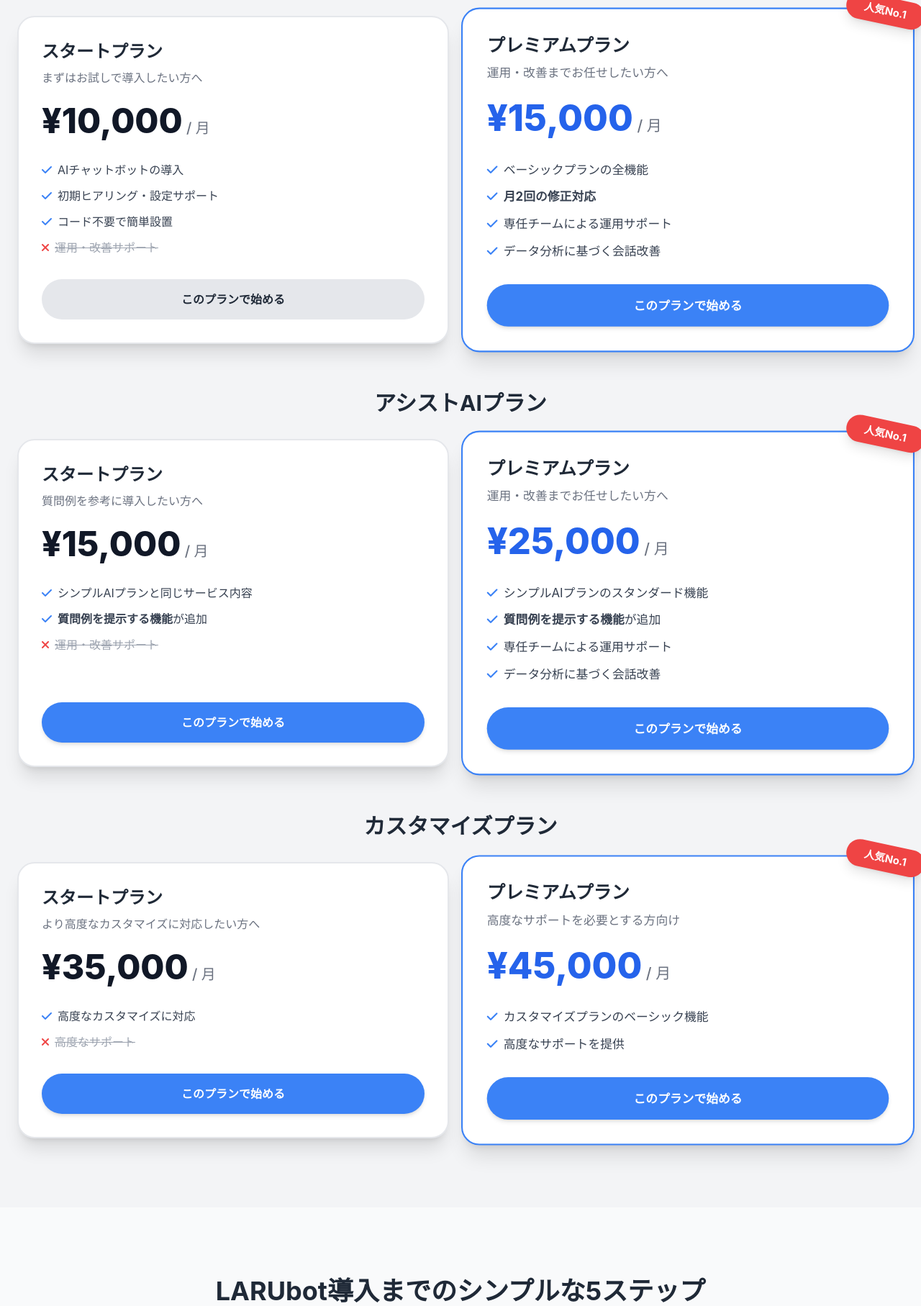
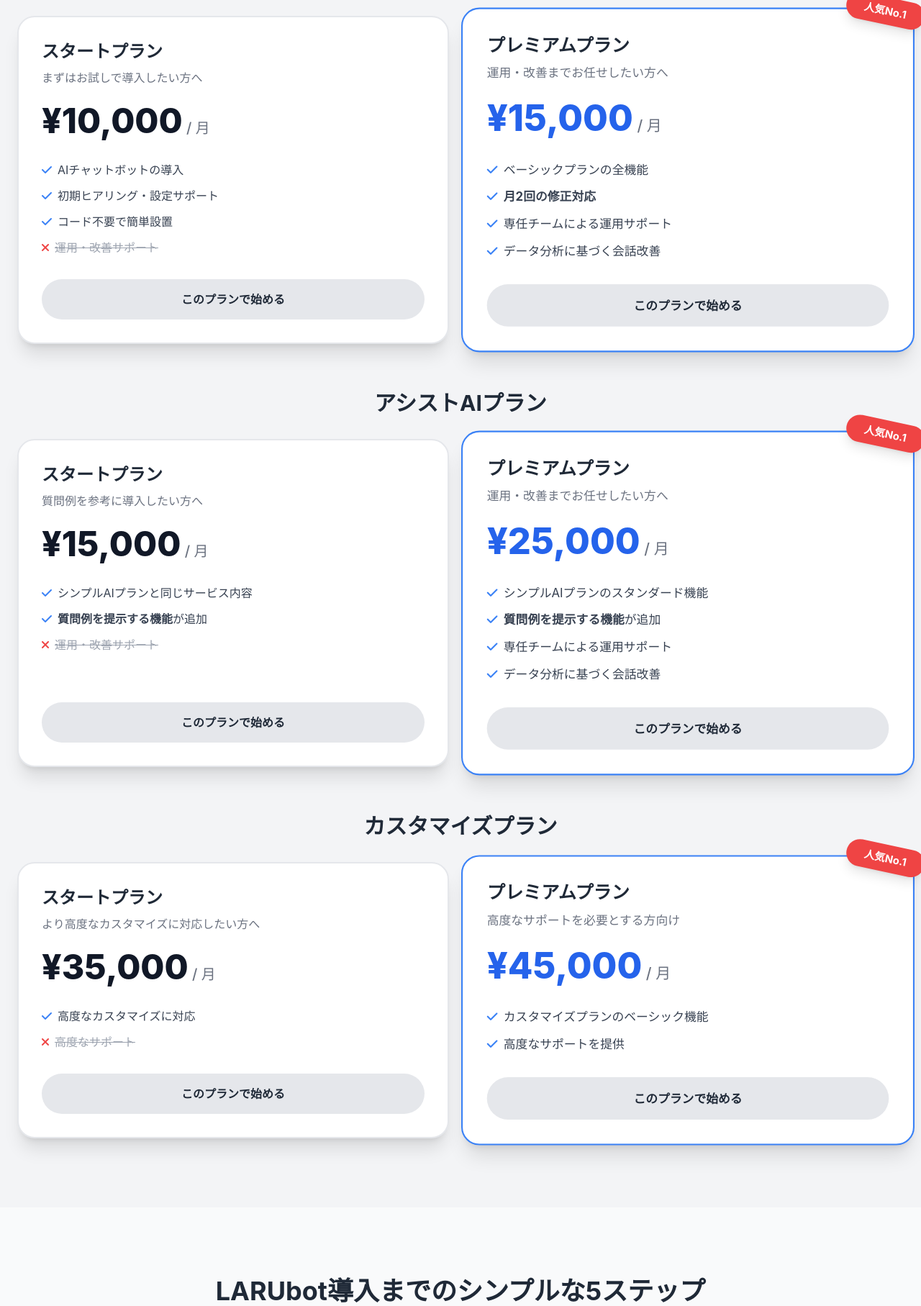
Before and after one commit to takumichatbot/LARUbot_homepage, a Flask app: page / in a window 1280 px wide. Shown: the part 2983-4798 px from the top of the page at 72% size. Run offline with Flask 3, Linux system fonts and the light colour scheme; some libraries are stand-ins or nearby versions.

Commit message:
fix: 料金プランボタンのデザインとクリック範囲を修正

```diff
--- a/templates/index.html
+++ b/templates/index.html
@@ -342,7 +342,7 @@
                     <li class="flex items-center space-x-2"><i class="fas fa-check text-blue-500"></i><span>データ分析に基づく会話改善</span></li>
                 </ul>
             </div>
-            <a href="#contact-form" class="mt-auto block text-center bg-blue-500 text-white font-bold py-4 px-6 rounded-full hover:bg-blue-600 transition duration-300 shadow-md relative z-20 pointer-events-auto" onclick="selectPlanAndScroll('シンプルAIプラン - プレミアムプラン')">
+            <a href="#contact-form" class="mt-auto block text-center bg-gray-200 text-gray-800 font-bold py-4 px-6 rounded-full hover:bg-gray-300 transition duration-300 no-select" oncontextmenu="return false;" onclick="selectPlanAndScroll('シンプルAIプラン - プレミアムプラン')">
                 このプランで始める
             </a>
         </div>
@@ -365,7 +365,7 @@
                     <li class="flex items-center space-x-2"><i class="fas fa-times text-red-500"></i><span class="text-gray-400 line-through">運用・改善サポート</span></li>
                 </ul>
             </div>
-            <a href="#contact-form" class="mt-auto block text-center bg-blue-500 text-white font-bold py-4 px-6 rounded-full hover:bg-blue-600 transition duration-300 shadow-md relative z-20 pointer-events-auto" onclick="selectPlanAndScroll('アシストAIプラン - スタートプラン')">
+            <a href="#contact-form" class="mt-auto block text-center bg-gray-200 text-gray-800 font-bold py-4 px-6 rounded-full hover:bg-gray-300 transition duration-300 no-select" oncontextmenu="return false;" onclick="selectPlanAndScroll('アシストAIプラン - スタートプラン')">
                 このプランで始める
             </a>
         </div>
@@ -384,7 +384,7 @@
                     <li class="flex items-center space-x-2"><i class="fas fa-check text-blue-500"></i><span>データ分析に基づく会話改善</span></li>
                 </ul>
             </div>
-            <a href="#contact-form" class="mt-auto block text-center bg-blue-500 text-white font-bold py-4 px-6 rounded-full hover:bg-blue-600 transition duration-300 shadow-md relative z-20 pointer-events-auto" onclick="selectPlanAndScroll('アシストAIプラン - プレミアムプラン')">
+            <a href="#contact-form" class="mt-auto block text-center bg-gray-200 text-gray-800 font-bold py-4 px-6 rounded-full hover:bg-gray-300 transition duration-300 no-select" oncontextmenu="return false;" onclick="selectPlanAndScroll('アシストAIプラン - プレミアムプラン')">
                 このプランで始める
             </a>
         </div>
@@ -406,7 +406,7 @@
                     <li class="flex items-center space-x-2"><i class="fas fa-times text-red-500"></i><span class="text-gray-400 line-through">高度なサポート</span></li>
                 </ul>
             </div>
-            <a href="#contact-form" class="mt-auto block text-center bg-blue-500 text-white font-bold py-4 px-6 rounded-full hover:bg-blue-600 transition duration-300 shadow-md relative z-20 pointer-events-auto" onclick="selectPlanAndScroll('カスタマイズプラン - スタートプラン')">
+            <a href="#contact-form" class="mt-auto block text-center bg-gray-200 text-gray-800 font-bold py-4 px-6 rounded-full hover:bg-gray-300 transition duration-300 no-select" oncontextmenu="return false;" onclick="selectPlanAndScroll('カスタマイズプラン - スタートプラン')">
                 このプランで始める
             </a>
         </div>
@@ -423,7 +423,7 @@
                     <li class="flex items-center space-x-2"><i class="fas fa-check text-blue-500"></i><span>高度なサポートを提供</span></li>
                 </ul>
             </div>
-            <a href="#contact-form" class="mt-auto block text-center bg-blue-500 text-white font-bold py-4 px-6 rounded-full hover:bg-blue-600 transition duration-300 shadow-md relative z-20 pointer-events-auto" onclick="selectPlanAndScroll('カスタマイズプラン - プレミアムプラン')">
+            <a href="#contact-form" class="mt-auto block text-center bg-gray-200 text-gray-800 font-bold py-4 px-6 rounded-full hover:bg-gray-300 transition duration-300 no-select" oncontextmenu="return false;" onclick="selectPlanAndScroll('カスタマイズプラン - プレミアムプラン')">
                 このプランで始める
             </a>
         </div>
```
